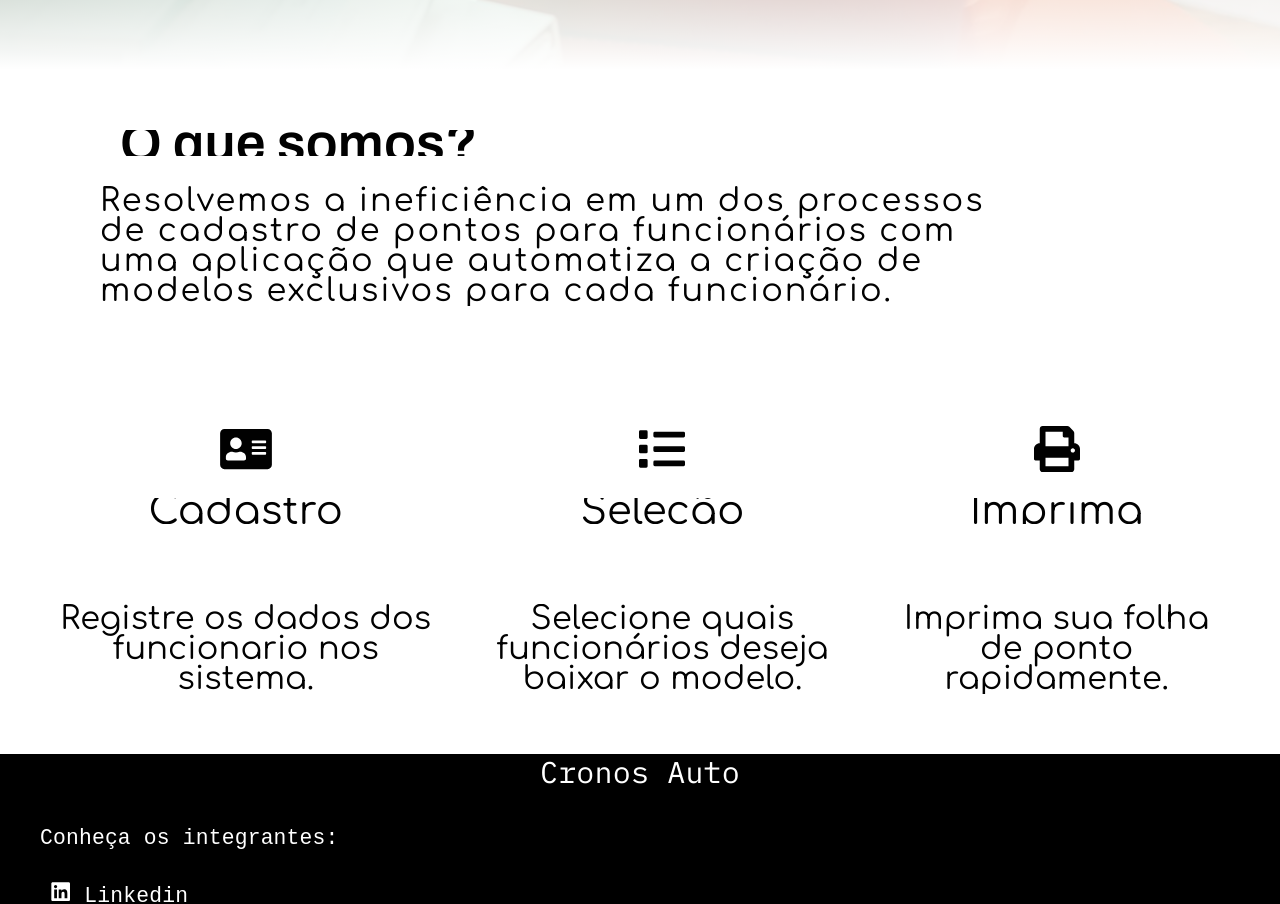
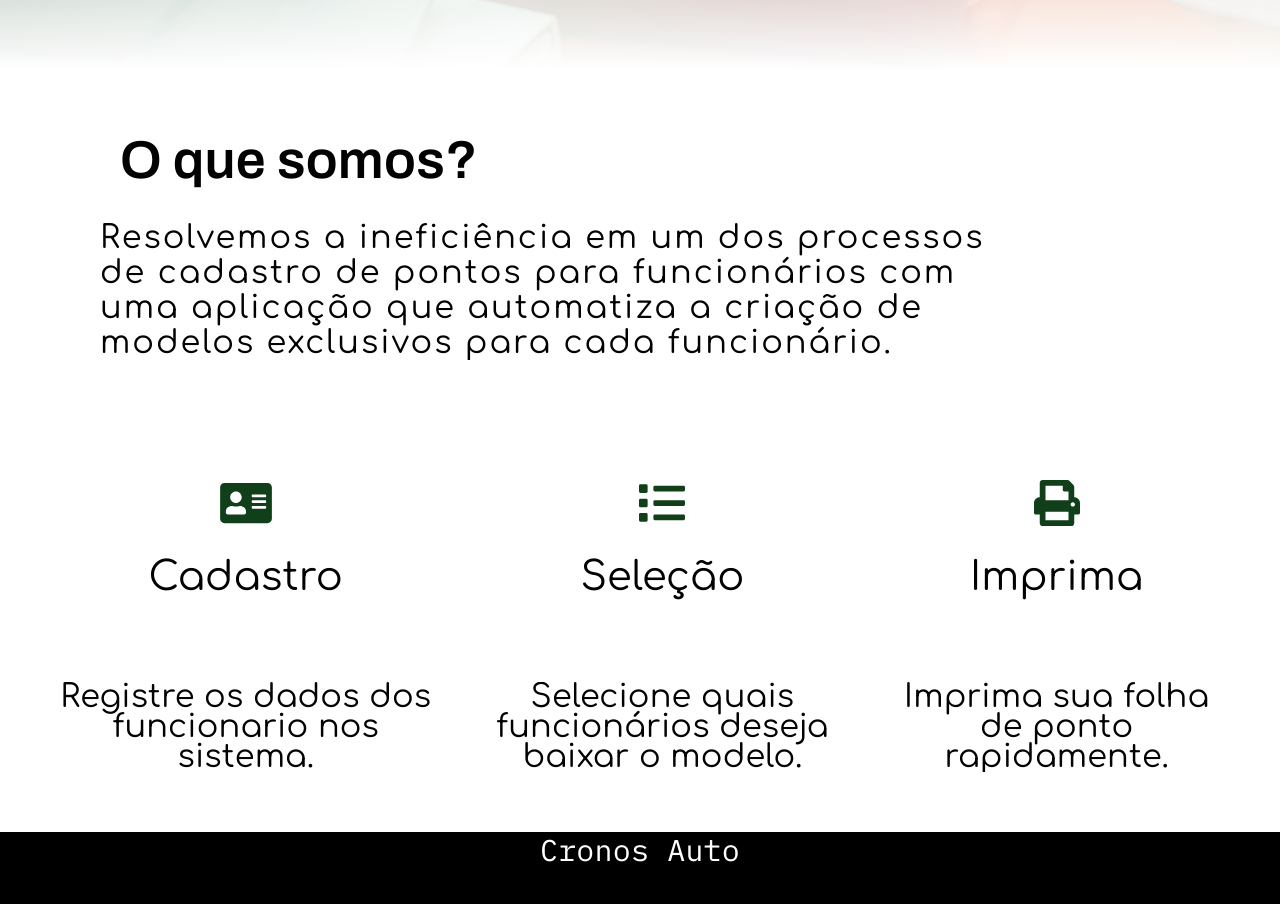
Before and after one commit to Cronos-Auto/frontend, a React (Vite) app: page / in a window 1280 px wide. Shown: the part 820-1724 px from the top of the page. Built offline with nearby package versions, Linux system fonts and the light colour scheme.

Commit message:
(w.i.p.)Fix: Ajustes no FrontEnd

```diff
--- a/src/components/UserManagement/FormComponent/style.css
+++ b/src/components/UserManagement/FormComponent/style.css
@@ -38,6 +38,7 @@
         border-radius: 8px;
         outline: none;
         width: 100%;
+        margin: 1.5px;
     }
 }
 .inputBox input:focus{
--- a/src/pages/Landing page/style.css
+++ b/src/pages/Landing page/style.css
@@ -233,7 +233,7 @@ section .hero::after{
     margin-bottom: 30px;
     font-weight: 600;
     font-family: 'Archivo', sans-serif;
-
+    line-height: 60px;
 }
 
 .desc2 {
@@ -243,7 +243,7 @@ section .hero::after{
     width: 900px;
     font-family: 'Comfortaa', sans-serif;
     letter-spacing: 2px;
-    line-height: 30px;
+    line-height: 35px;
 
 }
 
@@ -282,13 +282,14 @@ section .hero::after{
     width: 56px;
     height: 46px;
     margin-bottom: 20px;
+    color: var(--IntenseDarkGreen);
 }
 
 .cardTitle{
     font-size: 30pt;
     font-family: 'Comfortaa', sans-serif;
     font-style: Bold;
-
+    line-height: 50px;
 }
 
 .cardSub{
```
